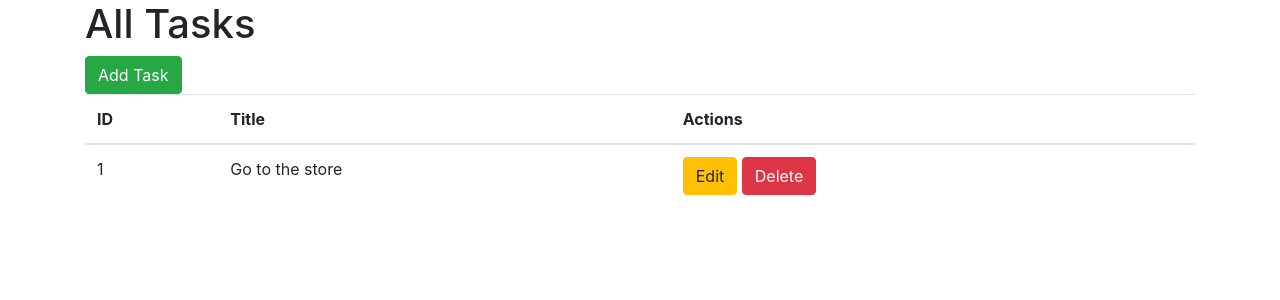
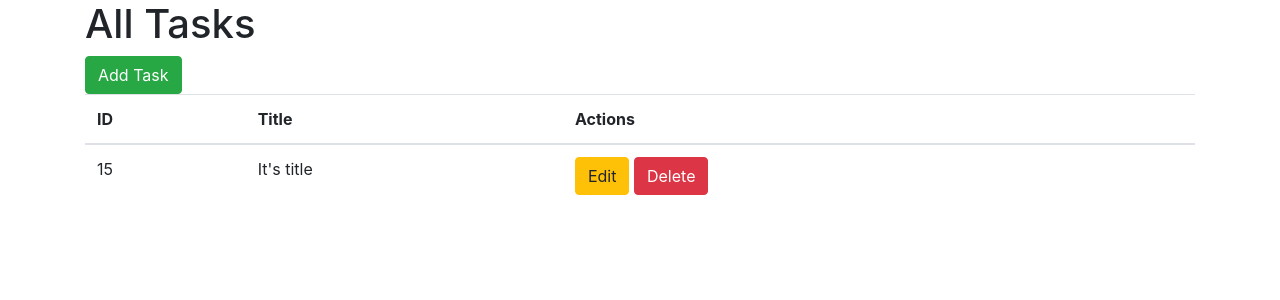
Before and after one commit to yadmal/marlin-php, a PHP site: page / in a window 1280 px wide. Shown: the top 300 px of the page. Run offline with PHP 8.4, Linux system fonts and the light colour scheme.

Commit message:
feature(index.html): show data in table-list of tasks from array

```diff
--- a/index.php
+++ b/index.php
@@ -1,3 +1,13 @@
+<?php
+$tasks = [
+  [
+    "id" => 15,
+    "title" => "It's title",
+    "content" => "It's content"
+  ]
+];
+
+?>
 <!DOCTYPE html>
 <html lang="en">
 
@@ -20,15 +30,17 @@
             </tr>
           </thead>
           <tbody>
+            <?php foreach($tasks as $task): ?>
+
             <tr>
-              <td>1</td>
-              <td>Go to the store</td>
+              <td><?= $task['id']?></td>
+              <td><?= $task['title']?></td>
               <td>
                 <a href="#" class="btn btn-warning">Edit</a>
                 <a href="#" class="btn btn-danger">Delete</a>
               </td>
-
             </tr>
+            <?php endforeach; ?>
           </tbody>
         </table>
       </div>
```
